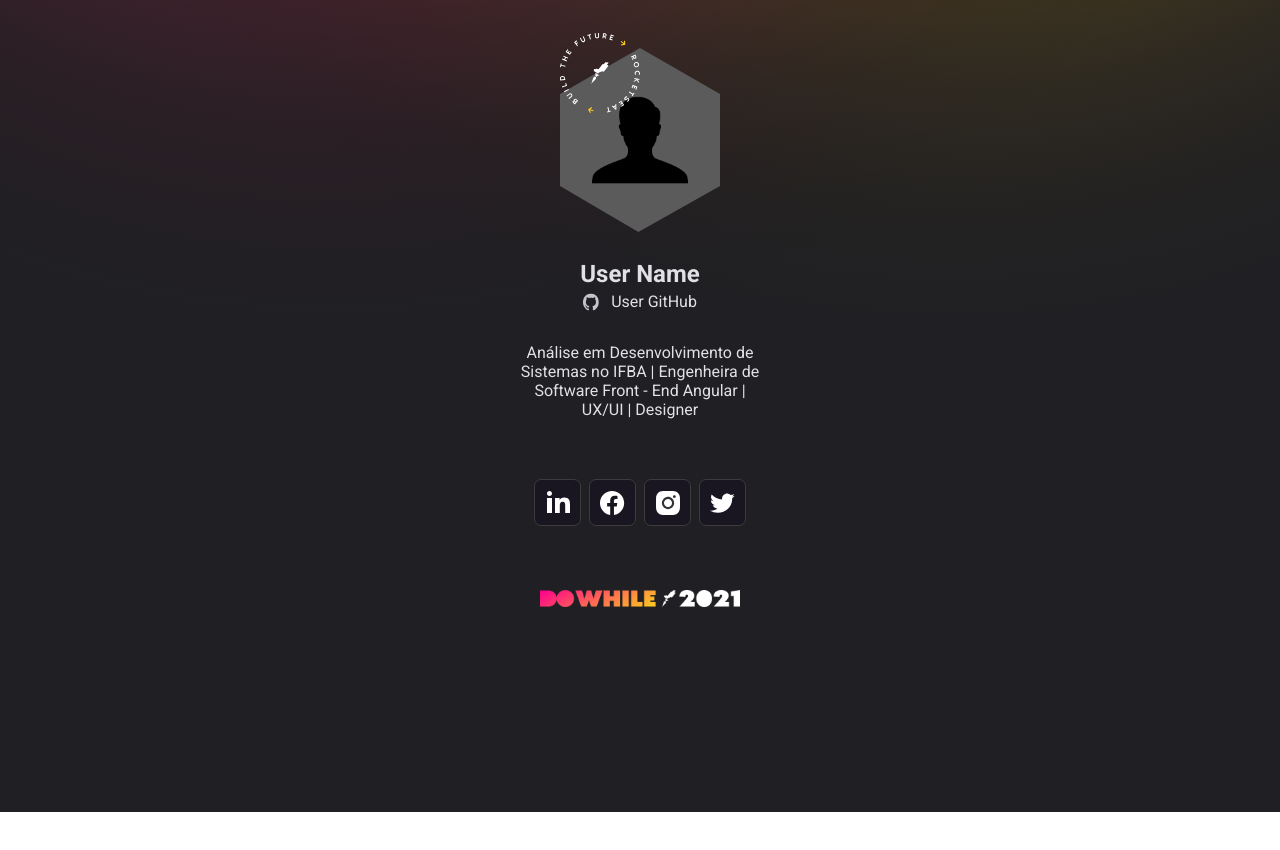
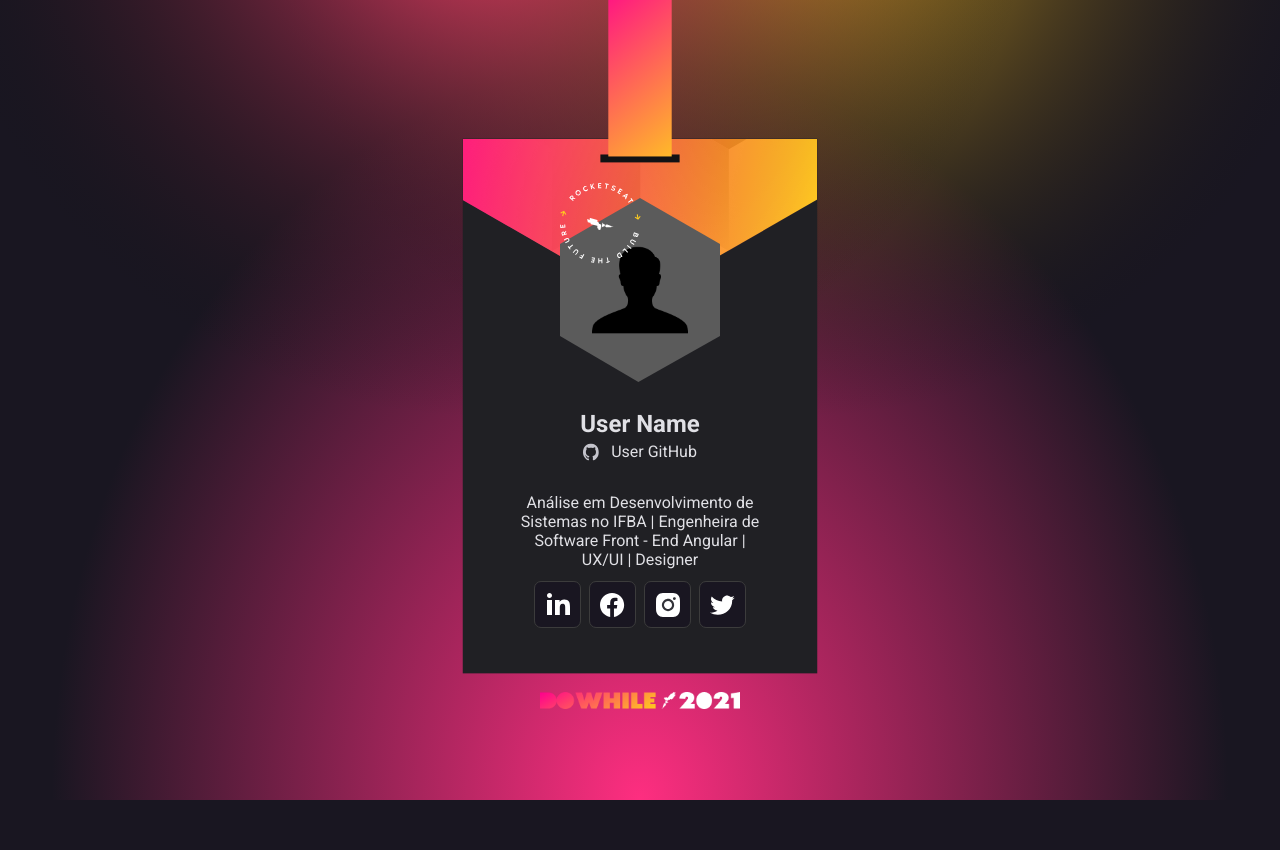
Before and after one commit to Raiannecaroline/NLW-HEAT, a plain HTML site: page index.html in a window 1280 px wide. Before the commit the page ends 812 px from the top, so only its background shows below. Drawn offline with Linux system fonts and the light colour scheme; no server answers.

Commit message:
Crachá da Rocketseat heat  2021 - DoWhile

```diff
--- a/index.html
+++ b/index.html
@@ -21,13 +21,16 @@
   <body>
     <main>
       <div class="container">
+
+        <!---Avatar da página--->
         <div class="avatar">
           <span>
-            <img src="images/build.svg" alt="Selo Rocketseat" />
+            <img id="rocketseat" src="images/build.svg" alt="Selo Rocketseat" />
           </span>
           <img src="images/avatar.png" alt="Foto pessoal" id="userImage" />
         </div>
 
+        <!----User name da página---->
         <h1 id="userName">User Name</h1>
         <a id="userLink" href="" target="_blank">
           <img src="images/github 2.svg" alt="ícone github" />
@@ -39,6 +42,7 @@
           Software Front - End Angular | UX/UI | Designer
         </p>
 
+        <!----Social Media da página----->
         <ul id="socialLinks">
           <li class="linkedin">
             <a href="" target="_blank">
@@ -62,6 +66,7 @@
           </li>
         </ul>
 
+        <!----Logo da DoWhile 2021---->
         <img
           id="logoDoWhile2021"
           src="images/do-while-2021_logo.png"
@@ -70,6 +75,7 @@
       </div>
     </main>
 
+    <!----Arquivo JS----->
     <script src="main.js"></script>
   </body>
 </html>
--- a/main.js
+++ b/main.js
@@ -1,3 +1,4 @@
+//Links das redes sociais e sua implementação no html
 const LinksSocialMedia = {
   github: 'Raiannecaroline',
   linkedin: 'in/raiannecaroline',
@@ -6,6 +7,7 @@ const LinksSocialMedia = {
   twitter: 'Raiannecaroline'
 }
 
+//Função para mudar os links das redes socias para meus links
 function changeSocialMediaLinks() {
   for (let li of socialLinks.children) {
     const social = li.getAttribute('class')
@@ -16,6 +18,7 @@ function changeSocialMediaLinks() {
 
 changeSocialMediaLinks()
 
+//Função para redirecionar os links e armazenar ele no código
 function getGitHubProfileInfos() {
   const url = `https://api.github.com/users/${LinksSocialMedia.github}`
 
@@ -30,3 +33,15 @@ function getGitHubProfileInfos() {
 }
 
 getGitHubProfileInfos()
+
+//Efeito de loop no selo da rocketseat
+var looper;
+var graus = 0;
+
+function rotate(){
+  document.querySelector("#rocketseat").style.transform = `rotate(${graus}deg)`
+  graus++;
+  looper = setTimeout(rotate, 20);
+}
+
+setTimeout(rotate, 60);
--- a/style.css
+++ b/style.css
@@ -6,23 +6,25 @@
 
 html,
 body {
-  --white: hsl(240, 15%, 85%);
+  --black: hsl(19, 89%, 4%);
   --grey: hsl(240, 9%, 89%);
 
-  height: 50%;
+  height: 100%;
   font-family: 'Roboto', sans-serif;
   -webkit-font-smoothing: antialiased;
 }
 
+/*Cor da página*/
 body {
   display: grid;
   place-items: center;
 
   background: radial-gradient(ellipse at bottom, #fe2e80 0%, #191621 65%);
-  background-size: 300% 300%;
+  background-size: 100% 100%;
   animation: colors 15s ease infinite;
 }
 
+/*Efeito degradê da página*/
 @keyframes colors {
   0% {
     background-position: 0% 50%;
@@ -37,6 +39,7 @@ body {
   }
 }
 
+/*Background da página em SVG e alinhamento dele*/
 main {
   background: url(images/background_container.svg) no-repeat center/cover;
   width: 358px;
@@ -44,7 +47,7 @@ main {
 }
 
 .container {
-  margin-top: 213px;
+  margin-top: 250px;
   max-width: 250px;
   margin-left: auto;
   margin-right: auto;
@@ -75,8 +78,16 @@ main {
   clip-path: polygon(50% 0, 100% 25%, 100% 75%, 49% 100%, 0 75%, 0 25%);
 }
 
+/*Selo da rocketseat com o efeito de rotação*/
+#rocketseat{
+  transform:rotate(0deg);
+  position: absolute;
+  z-index: 1;
+}
+
+/*Formatação dos tamanhos dos textos e de suas posições*/
 h1 {
-  font-size: 1.5em;
+  font-size: 1.5rem;
 
   margin-top: 1.5rem;
 }
@@ -99,7 +110,7 @@ p {
 }
 
 ul {
-  margin-top: 1.5rem;
+  margin-top: 10rem;
 
   list-style: none;
   padding: 0;
@@ -110,6 +121,7 @@ ul {
   justify-content: center;
 }
 
+/*Efeito de transição dos links de ancoramento*/
 li a {
   background: #191621;
   width: 45px;
@@ -132,18 +144,15 @@ li a img:hover {
   width: 25px;
 }
 
+/*Logo da DoWhile 2021*/
 #logoDoWhile2021 {
   margin-top: 4rem;
   width: 200px;
 }
 
-@media (min-width: 960px) {
+/*Media querys da página e sua responsividade*/
+@media only screen and (max-width: 960px) {
   /* estilos versão desktop */
-  body {
-    background: none;
-    background-color: none;
-  }
-
   main {
     background: url(images/background_desktop.svg) no-repeat center/ cover;
     width: 100vw;
@@ -151,17 +160,24 @@ li a img:hover {
     height: 100vh;
     transition: 0.3s;
   }
+  .container {
+    margin-top: 20px;
+  }
+
+  .avatar {
+    width: 10rem;
+    margin: 11rem auto 0;
+    position: relative;
+  }
+
+  ul {
+    margin-top: 0.5rem;
+  }
 }
 
-@media (min-width: 768px) {
-  body {
-    background: none;
-    background-color: none;
-  }
-
+@media only screen and (min-width: 768px) {
   main {
-    background: url(images/background_container_mobile.svg) no-repeat center/
-    cover;
+    background: url(images/background_desktop.svg) no-repeat center/ cover;
     width: 100vw;
     min-height: 812px;
     height: 100vh;
@@ -169,7 +185,8 @@ li a img:hover {
   }
 
   .container {
-    margin-top: 0px;
+    margin: auto;
+    padding: 150px;
   }
 
   .avatar {
@@ -179,19 +196,14 @@ li a img:hover {
   }
 
   ul {
-    margin-top: 3.5rem;
+    margin-top: 0.5rem;
   }
 }
 
 @media only screen and (max-width: 425px) {
-  body {
-    background: none;
-    background-color: none;
-  }
-
   main {
     background: url(images/background_container_mobile.svg) no-repeat center/
-    cover;
+      cover;
     width: 100vw;
     min-height: 812px;
     height: 100vh;
@@ -214,14 +226,9 @@ li a img:hover {
 }
 
 @media only screen and (max-width: 375px) {
-  body {
-    background: none;
-    background-color: none;
-  }
-
   main {
     background: url(images/background_container_mobile.svg) no-repeat
-    center/cover;
+      center/cover;
     width: 100vw;
     min-height: 812px;
     height: 100vh;
```
